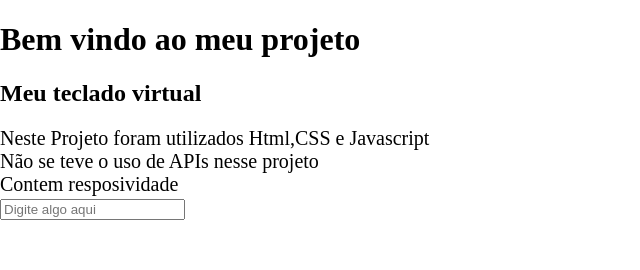
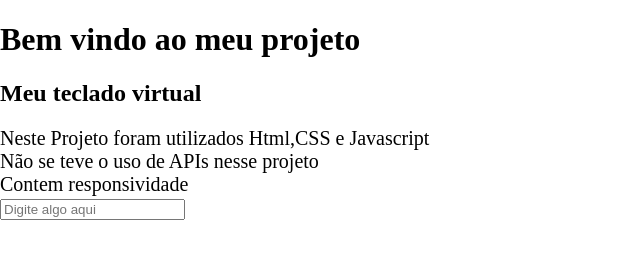
Before and after one commit to rafaelisac23/Meu_Teclado_Responsivo, a plain HTML site: page index.html in a window 1280 px wide. Shown: the top 270 px of the page, 0-640 px from the left. Drawn offline with Linux system fonts and the light colour scheme.

Commit message:
Update index.html

```diff
--- a/index.html
+++ b/index.html
@@ -14,7 +14,7 @@
         <h2>Meu teclado virtual</h2>
         <div>Neste Projeto foram utilizados Html,CSS e Javascript<div>
         <div>Não se teve o uso de APIs nesse projeto<div></div>
-        <div>Contem resposividade<div></div>
+        <div>Contem responsividade<div></div>
         <input type="text" placeholder="Digite algo aqui">
     </div>
 
```
